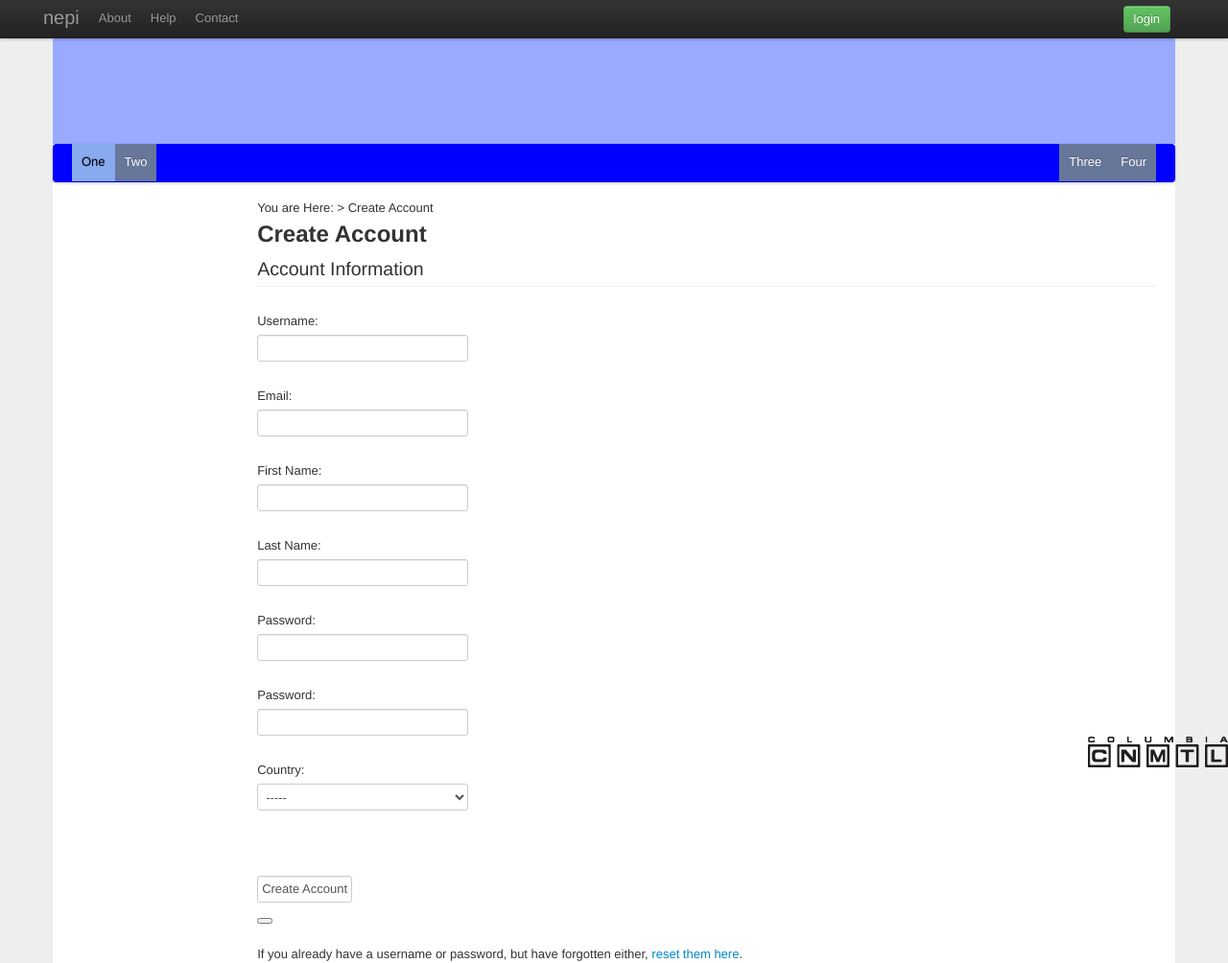
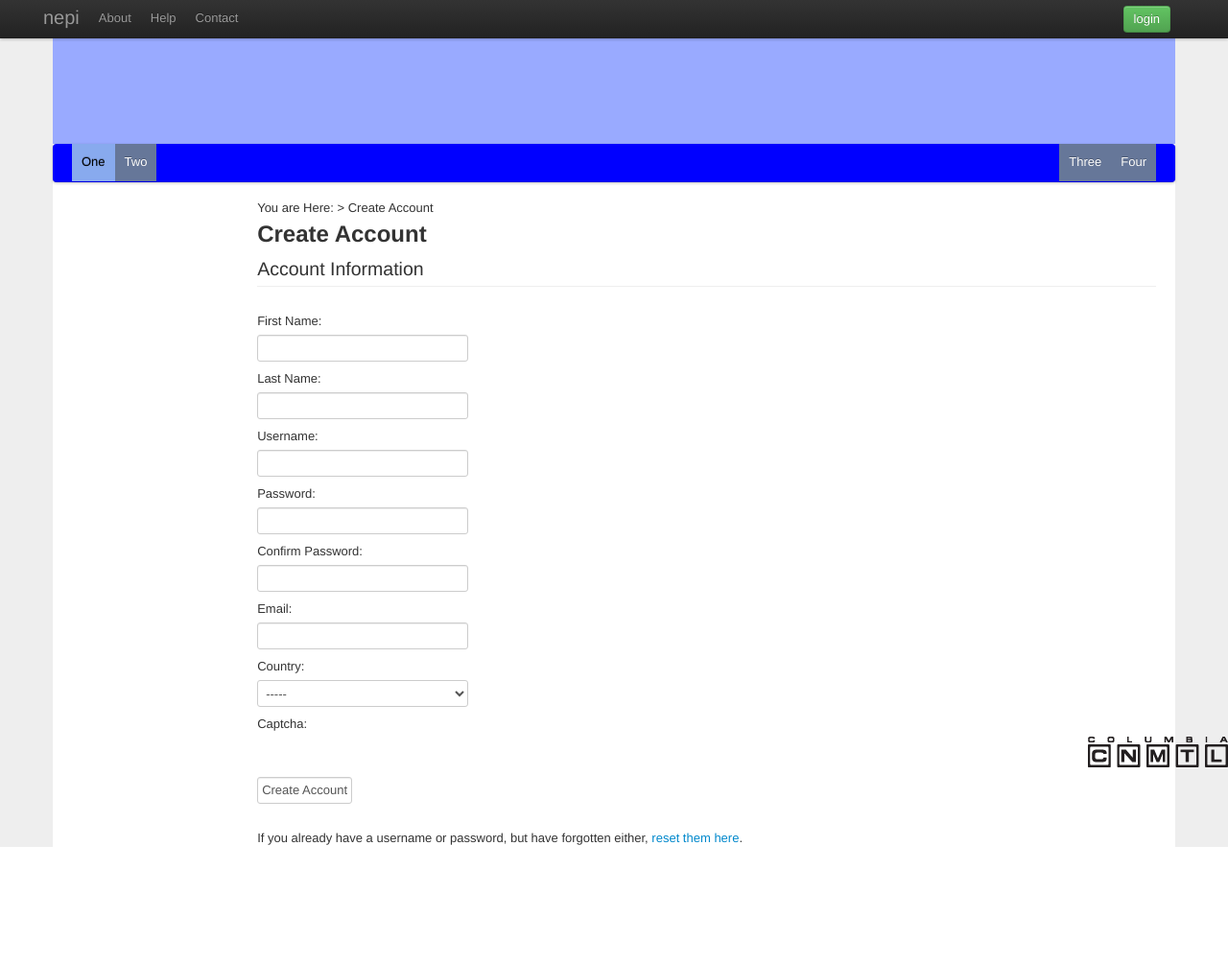
Before and after one commit to ccnmtl/nepi, a Django app: page /register/ in a window 1280 px wide. Shown: the whole page at 96% size. After the commit the page ends 883 px from the top, so only its background shows below. Run offline with Django 3.2, Linux system fonts and the light colour scheme; some libraries are stand-ins or nearby versions.

Commit message:
added captcha to registration form

```diff
--- a/nepi/main/forms.py
+++ b/nepi/main/forms.py
@@ -1,6 +1,6 @@
 from django import forms
 from nepi.main.choices import COUNTRY_CHOICES
-#from captcha.fields import CaptchaField
+from captcha.fields import CaptchaField
 
 class LoginForm(forms.Form):
     username = forms.CharField(max_length=50, required=True)
@@ -32,9 +32,7 @@ class CreateAccountForm(forms.Form):
         label="Confirm Password")
     email = forms.EmailField()
     country = forms.ChoiceField(choices=COUNTRY_CHOICES, required=True)
-    # it was decided that nepi icap personel will enter the teachers mannually
-    #is_teacher = forms.ChoiceField(choices=TEACHER_CHOICES,
-    #                                initial='ST')
+    captcha = CaptchaField()
 
 
 class ContactForm(forms.Form):
@@ -62,11 +60,10 @@ class CreateCourseForm(forms.Form):
     end_date = forms.DateField()
 
 
-# class CaptchaTestForm(forms.Form):
-#     myfield = AnyOtherField()
-#     captcha = CaptchaField()
+class CaptchaTestForm(forms.Form):
+    #myfield = AnyOtherField()
+    captcha = CaptchaField()
 
-
-#class JoinCourse(forms.Form):
-#    '''Allow student to join course -
-#return page to search for school by country.'''
+class AjaxForm(forms.Form):
+    #myfield = AnyOtherField()
+    captcha = CaptchaField()
--- a/nepi/main/views.py
+++ b/nepi/main/views.py
@@ -3,8 +3,8 @@ from django import forms
 from django.contrib.auth import authenticate, login, logout
 from nepi.main.models import Course, UserProfile, School
 from nepi.main.models import Country
-from nepi.main.forms import LoginForm, CreateAccountForm
-from nepi.main.forms import AddSchoolForm, CreateCourseForm, ContactForm
+from nepi.main.forms import LoginForm, CreateAccountForm, AjaxForm
+from nepi.main.forms import AddSchoolForm, CreateCourseForm, ContactForm, CaptchaTestForm
 from django.http import HttpResponseRedirect, HttpResponse
 from django.shortcuts import render, render_to_response
 from django.contrib.auth.models import User
@@ -12,14 +12,16 @@ from django.contrib.auth.models import User
 from django.contrib.auth.decorators import login_required, user_passes_test
 from django.template import RequestContext
 from pagetree.helpers import get_section_from_path, get_module
-# import json
+
 from pagetree.models import Section
+from django.views.generic.edit import CreateView
+from captcha.models import CaptchaStore
+from captcha.helpers import captcha_image_url
+import json
+
 # from captcha.fields import CaptchaField
 # from django.utils import simplejson
-# from django.views.generic.edit import CreateView
-# from captcha.models import CaptchaStore
-# from captcha.helpers import captcha_image_url
-# import json
+
 
 UNLOCKED = ['resources']  # special cases
 
@@ -169,49 +171,66 @@ def is_accessible(request, section_slug):
     return HttpResponse(json, 'application/json')
 
 
-# def test_view(request):
-#     if request.POST:
-#         form = CaptchaTestForm(request.POST)
+def test_view(request):
+    form = CaptchaTestForm()
+    print form['captcha']
+    if request.POST:
+        form = CaptchaTestForm(request.POST)
+        # Validate the form: the captcha field will automatically
+        # check the input
+        print form['captcha']
+        print form.is_valid()
+        if form.is_valid():
+            human = True
+    else:
+        form = CaptchaTestForm()
 
-#         # Validate the form: the captcha field will automatically
-#         # check the input
-#         if form.is_valid():
-#             human = True
-#     else:
-#         form = CaptchaTestForm()
-
-#     return render_to_response('template.html',locals())
+    return render_to_response("main/test_view.html",locals())
 
 
-# class AjaxExampleForm(CreateView):
-#     template_name = ''
-#     form_class = AjaxForm
+class AjaxExampleForm(CreateView):
+    template_name = ''
+    form_class = AjaxForm()
 
-#     def form_invalid(self, form):
-#         if self.request.is_ajax():
-#             to_json_responce = dict()
-#             to_json_responce['status'] = 0
-#             to_json_responce['form_errors'] = form.errors
+    def form_invalid(self, form):
+        if self.request.is_ajax():
+            to_json_responce = dict()
+            to_json_responce['status'] = 0
+            to_json_responce['form_errors'] = form.errors
 
-#             to_json_responce['new_cptch_key'] = CaptchaStore.generate_key()
-#             to_json_responce['new_cptch_image'] = captcha_image_url(to_json_responce['new_cptch_key'])
+            to_json_responce['new_cptch_key'] = CaptchaStore.generate_key()
+            to_json_responce['new_cptch_image'] = captcha_image_url(to_json_responce['new_cptch_key'])
 
-#             return HttpResponse(json.dumps(to_json_responce), content_type='application/json')
+            return HttpResponse(json.dumps(to_json_responce), content_type='application/json')
 
-#     def form_valid(self, form):
-#         form.save()
-#         if self.request.is_ajax():
-#             to_json_responce = dict()
-#             to_json_responce['status'] = 1
+    def form_valid(self, form):
+        form.save()
+        if self.request.is_ajax():
+            to_json_responce = dict()
+            to_json_responce['status'] = 1
 
-#             to_json_responce['new_cptch_key'] = CaptchaStore.generate_key()
-#             to_json_responce['new_cptch_image'] = captcha_image_url(to_json_responce['new_cptch_key'])
+            to_json_responce['new_cptch_key'] = CaptchaStore.generate_key()
+            to_json_responce['new_cptch_image'] = captcha_image_url(to_json_responce['new_cptch_key'])
 
-#             return HttpResponse(json.dumps(to_json_responce), content_type='application/json')
+            return HttpResponse(json.dumps(to_json_responce), content_type='application/json')
 
 
-# def captchatest(request):
-#     return render_to_response("main/catchatest.html")
+def captchatest(request):
+    #form = CaptchaTestForm()
+    #print form['captcha']
+    if request.POST:
+        form = CaptchaTestForm(request.POST)
+        # Validate the form: the captcha field will automatically
+        # check the input
+        print form['captcha']
+        print form.is_valid()
+        if form.is_valid():
+            human = True
+    else:
+        form = CaptchaTestForm()
+
+    #return render_to_response("main/test_view.html",locals())
+    return render_to_response("main/captchatest.html",locals())
 
 
 # def clear_state(request):
@@ -591,13 +610,6 @@ def course_students(request, crs_id):
                   {'course_students': course_students})
 
 
-# def courses(request):
-#     courses = user_profile.course.all()
-#     return render(request,
-#                   'teacher/courses.html',
-#                   {'courses': courses})
-
-
 def remove_student(request, stud_id, cors_id):
     """Allow teacher to remove student."""
     pass
@@ -638,17 +650,6 @@ def view_courses(request, schl_id):
                   {'courses': courses, 'school': school})
 
 
-# def join_course(request, crs_id):
-#     user = request.user
-#     user_profile = UserProfile.objects.get(user=user)
-#     course = Course.objects.get(pk=crs_id)
-#     register = PendingRegister(user=user,
-#                                userprofile=user_profile,
-#                                course=course)
-#     register.save()
-#     return render(request, 'main/thanks_course.html', {'course': course})
-
-
 def _get_previous_leaf(section):
     depth_first_traversal = section.get_root().get_annotated_list()
     for (i, (s, ai)) in enumerate(depth_first_traversal):
--- a/nepi/settings_shared.py
+++ b/nepi/settings_shared.py
@@ -134,6 +134,7 @@ INSTALLED_APPS = [
     'pageblocks',
     'quizblock',
     'registration',
+    'captcha',
 ]
 
 LETTUCE_APPS = (
--- a/nepi/templates/main/captchatest.html
+++ b/nepi/templates/main/captchatest.html
@@ -3,6 +3,7 @@
 
 
 {% block content %}
+<script type="text/javascript">
 $('.js-captcha-refresh').click(function(){
     $form = $(this).parents('form');
 
@@ -12,7 +13,7 @@ $('.js-captcha-refresh').click(function(){
 
     return false;
 });
-
+</script>
 <form action='.' method='POST'>
     {{ form }}
     <input type="submit" />
--- a/nepi/templates/registration_form.html
+++ b/nepi/templates/registration_form.html
@@ -15,57 +15,18 @@
                 <fieldset>
 				<legend>Account Information</legend>
 
-                    <div class="fieldWrapper">
-                    {{ form.username.errors }}
-					<label for="username">	Username:</label>
-					{{ form.username}}
-					<br/><br/>
-					</div>
-
-                    <div class="fieldWrapper">
-                    {{ form.email.errors }}
-					<label for="email">	Email:</label>
-					{{ form.email}}
-					<br/><br/>
-					</div>
-
-                    <div class="fieldWrapper">
-                    {{ form.first_name.errors }}
-					<label for="first_name">	First Name:</label>
-					{{ form.first_name}}
-					<br/><br/>
-                    </div>
-
-                    <div class="fieldWrapper">
-                    {{ form.last_name.errors }}
-					<label for="last_name">	Last Name:</label>
-					{{ form.last_name}}
-					<br/><br/>
-					</div>
-
-                    <div class="fieldWrapper">
-                    {{ form.password1.errors }}
-					<label for="password1">	Password:</label>
-					{{ form.password1}}
-					<br/><br/>
-                    {{ form.password2.errors }}
-					<label for="password2">	Password:</label>
-					{{ form.password2}}
-					<br/><br/>
-					</div>
-
-                    <div class="fieldWrapper">
-                    {{ form.country.errors }}
-					<label for="country">	Country:</label>
-					{{ form.country}}
-					<br/><br/>
-					</div>
+				{% for field in form %}
+     		    <div class="fieldWrapper">
+      		    {{ field.errors }}
+        	    {{ field.label_tag }} {{ field }}
+     		    </div>
+   				{% endfor %}
 
 					<br/><br/>
 					<label for="createaccount">	</label>
 					<input id="createaccount" type="submit" value="Create Account" />
 				</fieldset>
-				<button class='js-captcha-refresh'></button>
+
 			</form>
 
 		</div>
--- a/nepi/urls.py
+++ b/nepi/urls.py
@@ -67,7 +67,9 @@ urlpatterns += patterns(
     (r'^remove_student/$', 'nepi.main.views.remove_student'),
     (r'^course_results/$', 'nepi.main.views.course_results'),
 
-    #(r'^captchatest/$', 'nepi.main.views.captchatest'),
+    url(r'^captcha/', include('captcha.urls')),
+    (r'^captchatest/$', 'nepi.main.views.captchatest'),
+    (r'^test_view/$', 'nepi.main.views.test_view'),
 
     # Student related pages
     (r'^thanks_course/(?P<crs_id>\d+)/$', 'nepi.main.views.thanks_course'),
@@ -75,10 +77,6 @@ urlpatterns += patterns(
     (r'^join_course/$', 'nepi.main.views.join_course'),
     (r'^view_courses/(?P<schl_id>\d+)/$', 'nepi.main.views.view_courses'),
 
-
-
-    #(r'^show_teachers/$', 'nepi.main.views.add_teachers'),
-    #(r'^registration_complete/$', 'nepi.main.views.registration_complete'),
 
     url(r'^_impersonate/', include('impersonate.urls')),
     (r'^munin/', include('munin.urls')),
```
